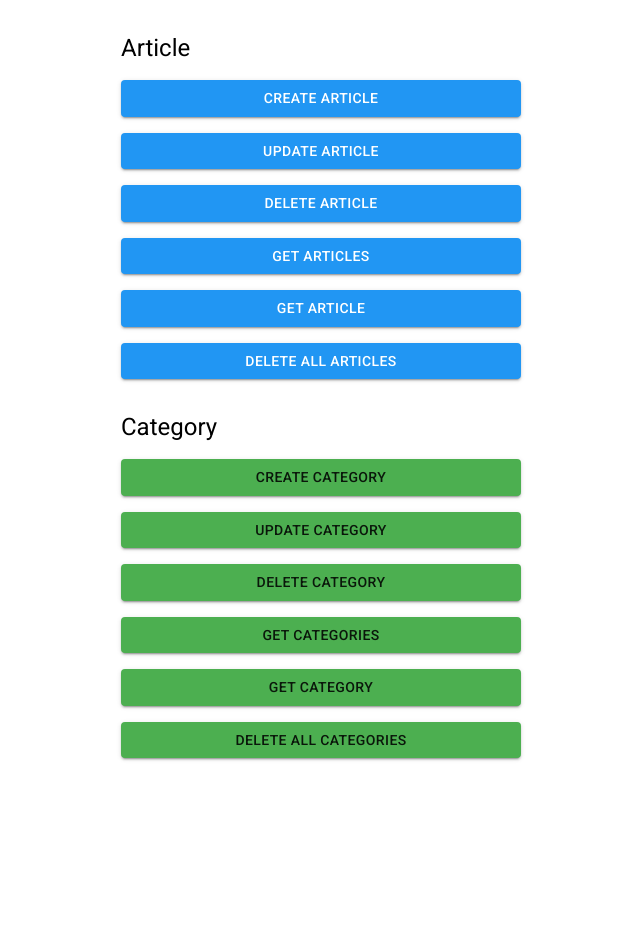
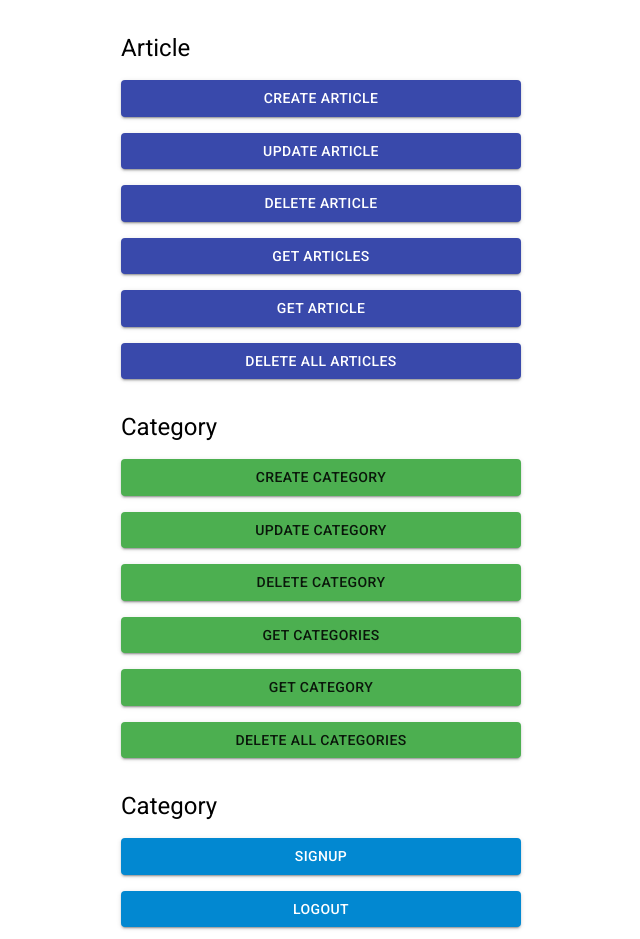
Before and after one commit to tiavina-mika/blogko-client, a React (Create React App) app: page / in a window 1280 px wide. Shown: the whole page, without its empty margins (319-959 px from the left). Before the commit the page ends 800 px from the top, so only its background shows below. Built offline with nearby package versions, Linux system fonts and the light colour scheme; no server answers; what parse would draw is missing.

Commit message:
add signup

```diff
--- a/src/App.tsx
+++ b/src/App.tsx
@@ -1,20 +1,7 @@
 import './index.css';
-import { StyledEngineProvider, ThemeProvider, createTheme } from '@mui/material';
-import { blue } from '@mui/material/colors';
-import { green } from '@mui/material/colors';
+import { StyledEngineProvider, ThemeProvider } from '@mui/material';
 import Home from './containers/Home';
-
-const theme = createTheme({
-  palette: {
-    primary: {
-      main: blue[500],
-    },
-    secondary: {
-      main: green[500],
-    },
-  },
-});
-
+import { theme } from './utils/theme.utils';
 
 const App = () => {
   return (
--- /dev/null
+++ b/src/actions/auth.ts
@@ -0,0 +1,29 @@
+import Parse from 'parse';
+import { IUserInput } from '../types/user';
+
+export const signUp = async (values: IUserInput): Promise<Parse.Object | undefined> => {
+  try {
+    const user = new Parse.User();
+    user.set('username', values.email);
+    user.set('email', values.email);
+    user.set('name', values.name);
+    user.set('password', values.password);
+    const newUser = await user.signUp();
+
+    console.log('newUserJson id: ', newUser.toJSON());
+    return newUser
+
+  } catch (error) {
+    console.log(' ------ createArticle error: ', error);
+  }
+}
+
+export const logout = async (): Promise<void> => {
+  try {
+    await Parse.User.logOut()
+
+    console.log('logget Out',);
+  } catch (error) {
+    console.log(' ------ createArticle error: ', error);
+  }
+}
--- /dev/null
+++ b/src/containers/Auth.tsx
@@ -0,0 +1,35 @@
+import { Stack, Button, styled, Typography } from '@mui/material';
+import { logout, signUp } from '../actions/auth';
+
+
+const StyledButton = styled(Button)({
+  width: 400
+});
+
+const Auth = () => {
+  const handleSignUp = async () => {
+    const values = {
+      name: 'zo',
+      email: 'user1@gmail.com',
+      password: 'user1@gmail.com',
+    }
+    await signUp(values)
+  }
+
+  const handleLogOut = async () => {
+    await logout()
+  }
+
+  return (
+    <Stack spacing={2}>
+      <Typography variant="h5">
+        Category
+      </Typography>
+      <StyledButton variant="contained" color="info" onClick={handleSignUp}>SignUp</StyledButton>
+      <StyledButton variant="contained" color="info" onClick={handleLogOut}>LogOut</StyledButton>
+      {/* <StyledButton variant="contained" color="secondary" onClick={handleCategoryCreation}>Login</StyledButton> */}
+    </Stack>
+  );
+}
+
+export default Auth;
--- a/src/containers/Home.tsx
+++ b/src/containers/Home.tsx
@@ -1,7 +1,7 @@
 import { Stack, Box, styled } from '@mui/material';
 import Articles from './Articles';
 import Categories from './Categories';
-
+import Auth from './Auth';
 
 const StyledContainer = styled(Box)({
   padding: 12,
@@ -16,6 +16,7 @@ const Home = () => {
       <Stack spacing={4}>
         <Articles />
         <Categories />
+        <Auth />
       </Stack>
     </StyledContainer>
   );
--- /dev/null
+++ b/src/types/user.ts
@@ -0,0 +1,7 @@
+export interface IUser extends Parse.User {
+  email: string;
+  password: string;
+  name: string;
+}
+
+export interface IUserInput extends Pick<IUser, 'email' | 'password' | 'name'> {}
--- /dev/null
+++ b/src/utils/theme.utils.ts
@@ -0,0 +1,14 @@
+import { createTheme } from '@mui/material';
+import {  green, indigo } from '@mui/material/colors';
+
+
+export const theme = createTheme({
+  palette: {
+    primary: {
+      main: indigo[600],
+    },
+    secondary: {
+      main: green[500],
+    },
+  },
+});
```
